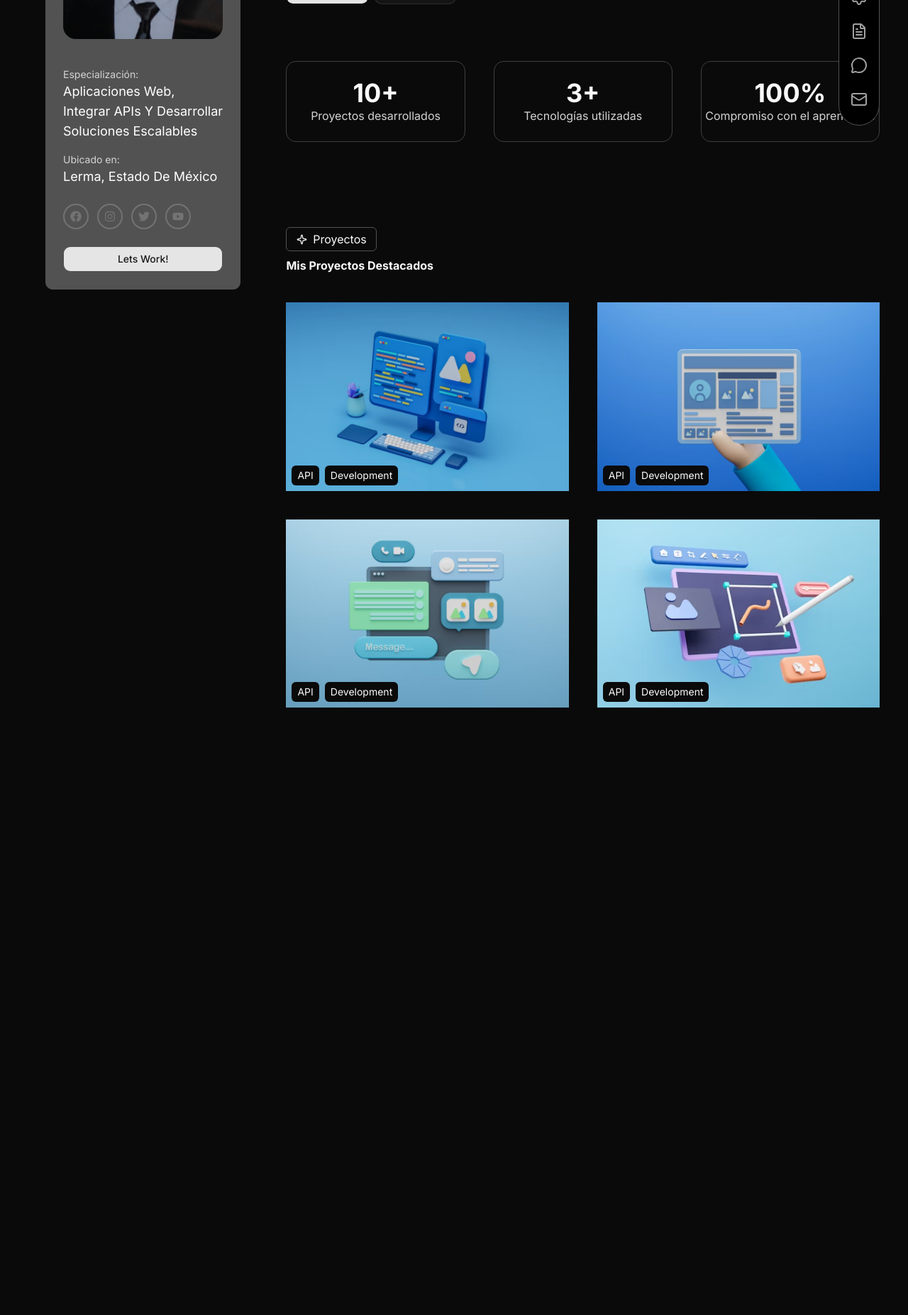
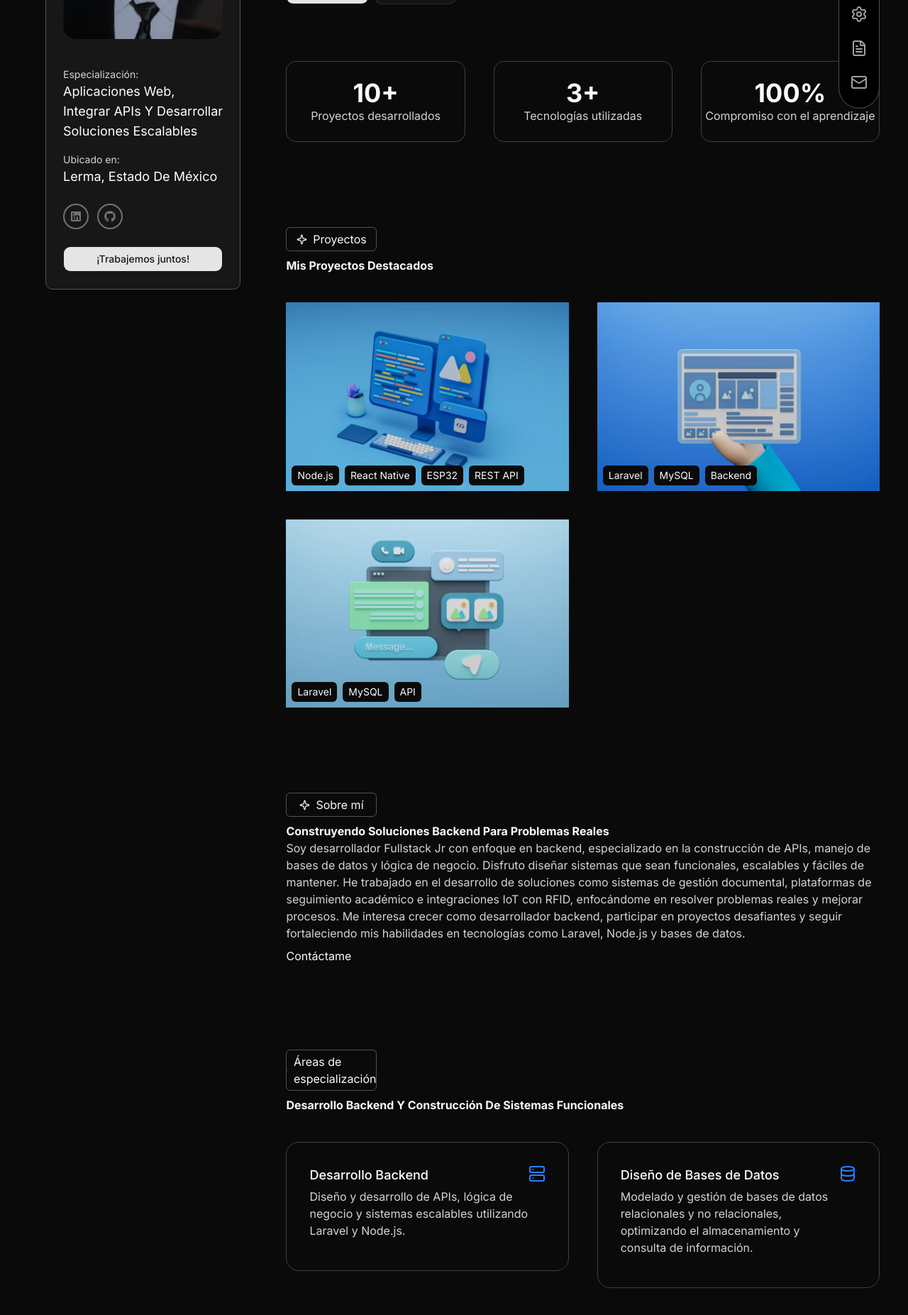
Before and after one commit to Yoval128/yoval.dev, a React (Vite) app: page / in a window 1280 px wide. Shown: the part 400-2253 px from the top of the page at 71% size. Before the commit the page ends 1437 px from the top, so only its background shows below. Built offline with nearby package versions, Linux system fonts and the light colour scheme.

Commit message:
feat: areas

```diff
--- a/src/App.tsx
+++ b/src/App.tsx
@@ -1,6 +1,10 @@
 import Hero from "@/components/Hero.tsx";
 import Stats from "@/components/Stats.tsx";
 import Projects from "@/components/Projects.tsx";
+import About from "@/components/About.tsx";
+import Areas from "@/components/Areas.tsx";
+import Contact from "@/components/Contact.tsx";
+import Resume from "@/components/Resume.tsx";
 
 export const App = () => {
     return (
@@ -9,6 +13,10 @@
             <Hero/>
             <Stats/>
             <Projects/>
+            <About/>
+            <Areas/>
+            <Resume/>
+            <Contact/>
         </main>
     )
 }
--- /dev/null
+++ b/src/components/About.tsx
@@ -0,0 +1,39 @@
+import {motion} from 'motion/react'
+import SectionHeader from "@/components/SectionHeader.tsx";
+import {fadeUp} from "@/lib/animations.ts";
+import {Button} from '@base-ui/react/button';
+
+const About = () => {
+    return (
+        <motion.section
+            initial="hidden"
+            whileInView='visible'
+            viewport={{once: true, amount: 0.3}}
+            className='mt-30 scroll-mt-10'
+            id='about'
+        >
+            <SectionHeader
+                subtitle='Sobre mí'
+                title='Construyendo soluciones backend para problemas reales'
+            />
+
+            <motion.p variants={fadeUp} className='text-neutral-300 mb-2'>
+                Soy desarrollador Fullstack Jr con enfoque en backend, especializado en la construcción de APIs, manejo
+                de bases de datos y lógica de negocio. Disfruto diseñar sistemas que sean funcionales, escalables y
+                fáciles de mantener.
+                He trabajado en el desarrollo de soluciones como sistemas de gestión documental, plataformas de
+                seguimiento académico e integraciones IoT con RFID, enfocándome en resolver problemas reales y mejorar
+                procesos.
+                Me interesa crecer como desarrollador backend, participar en proyectos desafiantes y seguir
+                fortaleciendo mis habilidades en tecnologías como Laravel, Node.js y bases de datos.
+            </motion.p>
+            <motion.div
+                variants={fadeUp}
+                transition={{delay: 0.2}}>
+                <Button className='mt5'>Contáctame</Button>
+            </motion.div>
+        </motion.section>
+    )
+}
+
+export default About;
--- /dev/null
+++ b/src/components/Areas.tsx
@@ -0,0 +1,39 @@
+import {motion} from 'motion/react';
+import SectionHeader from "@/components/SectionHeader.tsx";
+import {fadeUp, staggerContainer} from "@/lib/animations.ts";
+import {areas} from "@/constants";
+import AreasCard from "@/components/AreasCard.tsx";
+
+const Areas = () => {
+    return (
+        <motion.section
+            initial='hidden'
+            whileInView='visible'
+            viewport={{once: true, amount: 0.3}}
+            className='mt-30 scroll-mt-10 '
+            id='areas'>
+            <SectionHeader subtitle='Áreas de especialización'
+                           title='Desarrollo backend y construcción de sistemas funcionales'/>
+
+
+            <motion.div
+                initial='hidden'
+                whileInView='visible'
+                viewport={{once: true, amount: 0.3}}
+                variants={staggerContainer(0.5)}
+                className='grid md:grid-cols-2 gap-10 mt-10'>
+                {areas.map((areas) => (
+                    <motion.div
+                        key={areas.title}
+                        variants={fadeUp}>
+                        <AreasCard
+                        areas={areas}
+                        />
+                    </motion.div>
+                ))}
+
+            </motion.div>
+        </motion.section>
+    )
+}
+export default Areas;
--- /dev/null
+++ b/src/components/AreasCard.tsx
@@ -0,0 +1,20 @@
+import type {AreasType} from '@/types'
+
+const AreasCard = ({areas}: { areas: AreasType }) => {
+    return (
+        <div className="flex items-start justify-between rounded-2xl border border-neutral-700 p-8
+        hover:bg-zinc-900 transition-all duration-300
+        hover:border-primary relative">
+            <div>
+                <h3 className='text-lg font-medium text-white
+                mb-1'>{areas.title}</h3>
+                <p className='text-neutral-300 mb-3'>{areas.desc}</p>
+            </div>
+            <div className='shrink-0'>
+                {areas.icon}
+            </div>
+        </div>
+    )
+};
+
+export default AreasCard;
--- /dev/null
+++ b/src/components/Contact.tsx
@@ -0,0 +1,4 @@
+const Contact=()=>{
+    return <></>
+};
+export default Contact;
--- a/src/components/Profile.tsx
+++ b/src/components/Profile.tsx
@@ -4,7 +4,7 @@
 const Profile = () => {
     return (
         <aside className="max-w-3x1 border m-6
-        border-neutral-600 bg-neutral-600 text-white
+        border-neutral-600 bg-neutral-900 text-white
         p-6 rounded-lg lg:sticky lg:left-0  lg:w-96">
             <div className="flex flex-col gap-4">
                 <div className='flex items-center justify-between gap-x-10'>
@@ -13,11 +13,14 @@
                     </h1>
                     <p>Desarrollador FullStack Junior</p>
                 </div>
+
                 <img src="/hero-placeholder.jpg" alt="Profile" className='lg:w-96 rounded-2xl
                object-cover'/>
+
                 <div className="mt-6">
                     <p className="text-sm text-neutral-300">Especialización: </p>
-                    <p className="text-lg capitalize">Aplicaciones web, integrar APIs y desarrollar soluciones escalables</p>
+                    <p className="text-lg capitalize">Aplicaciones web, integrar APIs y desarrollar soluciones
+                        escalables</p>
                 </div>
                 <div>
                     <p className="text-sm text-neutral-300">Ubicado en:</p>
@@ -29,19 +32,20 @@
                         const Icon = social.icon;
                         return (
                             <a
-                            key={i}
-                            href={social.link}
-                            className='hover:text-primary border-2 border-neutral-500 p-2
+                                target="_blank"
+                                key={i}
+                                href={social.link}
+                                className='hover:text-primary border-2 border-neutral-500 p-2
                             rounded-full hover:border-primary
                             transition duration-200'
                             >
-                                <Icon clasName='size-5' />
+                                <Icon clasName='size-5'/>
                             </a>
                         )
                     })}
                 </div>
                 <Button className='mt-2' size='lg'>
-                    Lets Work!
+                    ¡Trabajemos juntos!
                 </Button>
             </div>
         </aside>
--- /dev/null
+++ b/src/components/Resume.tsx
@@ -0,0 +1,4 @@
+const Resume=()=>{
+    return <></>
+}
+export default Resume;
--- a/src/components/Sidebar.tsx
+++ b/src/components/Sidebar.tsx
@@ -43,7 +43,7 @@
                     </nav>
 
                     <div className="mt-30">
-                        <p className="pb-2">Sociales</p>
+                        <p className="pb-2">Redes Sociales</p>
                         <div className="flex gap-3 text-neutral-500">
                             {socialLinks.map((social, i) => {
                                 const Icon = social.icon;
--- a/src/constants/index.tsx
+++ b/src/constants/index.tsx
@@ -7,10 +7,10 @@
  * Types
  */
 import type {
+    AreasType,
     ExperienceType,
     LinksType,
     ProjectType,
-    ServiceType,
     StatsType,
     TestimonialsType,
     ToolsType,
@@ -20,150 +20,145 @@
  * Assets
  */
 import {
-    Briefcase,
+    Briefcase, Cpu, Database,
     FileText,
     Globe,
     Home,
-    Layers,
     Mail,
-    MessageCircle,
-    Palette,
-    Rocket,
+    Server,
     Settings,
-    Smartphone,
     User,
 } from 'lucide-react';
 
-import { FaFacebook, FaInstagram, FaTwitter, FaYoutube } from 'react-icons/fa';
+import {FaGithub, FaLinkedin} from 'react-icons/fa';
 
 const navLinks: LinksType[] = [
-    { label: 'Home', link: '#hero', icon: Home },
     {
-        label: 'Projects',
+        label: 'Index',
+        link: '#hero',
+        icon: Home
+    },
+    {
+        label: 'Projectos',
         link: '#projects',
         icon: Briefcase,
     },
-    { label: 'About', link: '#about', icon: User },
     {
-        label: 'Services',
-        link: '#services',
+        label: 'Sobre mí',
+        link: '#about',
+        icon: User
+    },
+    {
+        label: 'Areas',
+        link: '#areas',
         icon: Settings,
     },
-    { label: 'Resume', link: '#resume', icon: FileText },
     {
-        label: 'Reviews',
-        link: '#testimonials',
-        icon: MessageCircle,
+        label: 'Cv',
+        link: '#currículum',
+        icon: FileText
     },
-    { label: 'Contact', link: '#contact', icon: Mail },
+
+    {
+        label: 'Contacto',
+        link: '#contact',
+        icon: Mail
+    },
 ];
 
 const socialLinks: LinksType[] = [
     {
-        icon: FaFacebook,
-        label: 'Facebook',
-        link: '/#',
+        icon: FaLinkedin,
+        label: 'LinkedIn',
+        link: 'https://www.linkedin.com/in/yoval128/',
     },
     {
-        icon: FaInstagram,
-        label: 'Instagram',
-        link: '/#',
-    },
-    {
-        icon: FaTwitter,
-        label: 'Twitter',
-        link: '/#',
-    },
-    {
-        icon: FaYoutube,
-        label: 'Youtube',
-        link: '/#',
+        icon: FaGithub,
+        label: 'GitHub',
+        link: 'https://github.com/Yoval128',
     },
 ];
+
 
 const projectsData: ProjectType[] = [
     {
         imgSrc: '/images/project-ph-1.jpeg',
-        title: 'Full stack music app',
-        tags: ['API', 'Development'],
-        projectLink: 'https://musify-5al0.onrender.com/',
+        title: 'Sistema de control de acceso RFID (IoT)',
+        tags: ['Node.js', 'React Native', 'ESP32', 'REST API'],
+        projectLink: 'https://tu-link-rfid.com',
     },
     {
         imgSrc: '/images/project-ph-2.jpeg',
-        title: 'Full stack music app',
-        tags: ['API', 'Development'],
-        projectLink: 'https://musify-5al0.onrender.com/',
+        title: 'Sistema de gestión documental',
+        tags: ['Laravel', 'MySQL', 'Backend'],
+        projectLink: 'https://tu-link-documental.com',
     },
     {
         imgSrc: '/images/project-ph-3.jpeg',
-        title: 'Full stack music app',
-        tags: ['API', 'Development'],
-        projectLink: 'https://musify-5al0.onrender.com/',
-    },
-    {
-        imgSrc: '/images/project-ph-4.jpeg',
-        title: 'Full stack music app',
-        tags: ['API', 'Development'],
-        projectLink: 'https://musify-5al0.onrender.com/',
+        title: 'Sistema de seguimiento académico',
+        tags: ['Laravel', 'MySQL', 'API'],
+        projectLink: 'https://tu-link-academico.com',
     },
 ];
 
 const education: ExperienceType[] = [
     {
-        year: '2018 – 2020',
-        title: 'Bachelor of Computer Science',
-        institute: 'National University of Technology',
-        desc: 'Focused on front-end development, UI design, and web application architecture.',
+        year: '2025 – Actualidad',
+        title: 'Ingeniería en Desarrollo y Gestión de Software',
+        institute: 'Universidad Tecnológica del Valle de Toluca (UTVT)',
+        desc: 'Formación en desarrollo de software con enfoque en backend, APIs, bases de datos y arquitectura de sistemas. Participación en proyectos enfocados en la resolución de problemas reales.',
     },
     {
-        year: '2021 – 2022',
-        title: 'Frontend Development Bootcamp',
-        institute: 'Udemy / Online Course',
-        desc: 'Learned modern JavaScript, React, and responsive UI patterns through real-world projects.',
+        year: '2023 – 2025',
+        title: 'Técnico Superior Universitario en Desarrollo de Software Multiplataforma',
+        institute: 'Universidad Tecnológica del Valle de Toluca (UTVT)',
+        desc: 'Desarrollo de aplicaciones web y móviles utilizando tecnologías como Laravel, Node.js y React. Implementación de APIs REST, manejo de bases de datos relacionales y no relacionales.',
     },
     {
-        year: '2023',
-        title: 'Advanced UI/UX Design Course',
-        institute: 'Design+Code',
-        desc: 'Explored advanced design systems, motion design, and accessibility best practices.',
+        year: '2016 – 2019',
+        title: 'Técnico en Programación',
+        institute: 'Colegio de Estudios Científicos y Tecnológicos del Estado de México',
+        desc: 'Fundamentos de programación, desarrollo web, bases de datos y sistemas operativos. Primer acercamiento al desarrollo de software y resolución de problemas lógicos.',
     },
 ];
 
 const experience: ExperienceType[] = [
     {
-        year: '2021 – 2022',
-        title: 'Frontend Developer Intern',
-        institute: 'PixelForge Studio',
-        desc: 'Built and optimized responsive websites, collaborating closely with designers and backend teams.',
+        year: 'Sep 2025 – Actualidad',
+        title: 'Desarrollador de Software (Educación Dual)',
+        institute: 'Programa de Educación Dual',
+        desc: 'Participación en el desarrollo, mantenimiento y mejora de sistemas institucionales. Corrección de errores, optimización de procesos y documentación técnica. Colaboración en la implementación de mejoras para facilitar el uso y funcionamiento de las plataformas.',
     },
     {
-        year: '2022 – Present',
-        title: 'UI Engineer',
-        institute: 'Freelance / Remote Work',
-        desc: 'Designed and developed web interfaces for SaaS startups using React, Tailwind, and Figma.',
+        year: 'Ene 2025 – Abr 2025',
+        title: 'Desarrollador Fullstack (Proyecto RFID + IoT)',
+        institute: 'Proyecto académico',
+        desc: 'Desarrollo de aplicación móvil con React Native integrada con un backend en Node.js y dispositivos ESP32. Implementación de autenticación mediante RFID/NFC, así como funcionalidades de gestión de datos, filtros y dashboards por usuario.',
+    },
+    {
+        year: 'Sep 2024 – Dic 2024',
+        title: 'Desarrollador Backend (Laravel)',
+        institute: 'Proyecto en entorno gubernamental',
+        desc: 'Desarrollo de sistema de gestión documental utilizando Laravel y MySQL. Implementación de roles y permisos, diseño de base de datos y lógica backend para la digitalización y organización de documentos institucionales.',
     },
 ];
 
 const tools: ToolsType[] = [
     {
-        label: 'Figma',
-        imgSrc: '/images/tools/figma.svg',
+        label: 'JavaScript',
+        imgSrc: '/images/tools/javascript.svg',
     },
     {
-        label: 'CSS',
-        imgSrc: '/images/tools/css3.svg',
-    },
-    {
-        label: 'Tailwind CSS',
-        imgSrc: '/images/tools/tailwindcss.svg',
+        label: 'TypeScript',
+        imgSrc: '/images/tools/typescript.svg',
     },
     {
         label: 'React',
         imgSrc: '/images/tools/react.svg',
     },
     {
-        label: 'JavaScript',
-        imgSrc: '/images/tools/javascript.svg',
+        label: 'React Native',
+        imgSrc: '/images/tools/react.svg', // puedes cambiarlo si tienes icono propio
     },
     {
         label: 'Node.js',
@@ -174,44 +169,65 @@
         imgSrc: '/images/tools/expressjs.svg',
     },
     {
-        label: 'Mongodb',
+        label: 'Laravel',
+        imgSrc: '/images/tools/laravel.svg',
+    },
+    {
+        label: 'PHP',
+        imgSrc: '/images/tools/php.svg',
+    },
+    {
+        label: 'MySQL',
+        imgSrc: '/images/tools/mysql.svg',
+    },
+    {
+        label: 'SQL Server',
+        imgSrc: '/images/tools/sqlserver.svg',
+    },
+    {
+        label: 'MongoDB',
         imgSrc: '/images/tools/mongodb.svg',
+    },
+    {
+        label: 'Tailwind CSS',
+        imgSrc: '/images/tools/tailwindcss.svg',
+    },
+    {
+        label: 'Git',
+        imgSrc: '/images/tools/git.svg',
+    },
+    {
+        label: 'GitHub',
+        imgSrc: '/images/tools/github.svg',
+    },
+    {
+        label: 'Linux',
+        imgSrc: '/images/tools/linux.svg',
     },
 ];
 
-const services: ServiceType[] = [
+const areas: AreasType[] = [
     {
-        title: 'Brand Identity',
-        desc: 'I craft modern visual identities that help brands stand out through strong typography, colors, and minimal design.',
-        projects: '32 Projects',
-        icon: <Palette className='h-6 w-6 text-green-400' />,
+        title: 'Desarrollo Backend',
+        desc: 'Diseño y desarrollo de APIs, lógica de negocio y sistemas escalables utilizando Laravel y Node.js.',
+        icon: <Server className='h-6 w-6 text-blue-500'/>,
     },
     {
-        title: 'UI/UX Design',
-        desc: 'Designing clean, intuitive, and user-friendly interfaces that improve user experience and boost conversions.',
-        projects: '47 Projects',
-        icon: <Layers className='h-6 w-6 text-green-400' />,
+        title: 'Diseño de Bases de Datos',
+        desc: 'Modelado y gestión de bases de datos relacionales y no relacionales, optimizando el almacenamiento y consulta de información.',
+        icon: <Database className='h-6 w-6 text-blue-500'/>,
     },
     {
-        title: 'Web Development',
-        desc: 'Building high-performance, SEO-friendly websites using Next.js, Tailwind, and modern web technologies.',
-        projects: '58 Projects',
-        icon: <Globe className='h-6 w-6 text-green-400' />,
+        title: 'Desarrollo Fullstack',
+        desc: 'Construcción de aplicaciones completas integrando frontend con React y backend mediante APIs REST.',
+        icon: <Globe className='h-6 w-6 text-blue-500'/>,
     },
     {
-        title: 'Mobile App Design',
-        desc: 'Creating pixel-perfect app interfaces optimized for both iOS and Android devices with smooth usability.',
-        projects: '21 Projects',
-        icon: <Smartphone className='h-6 w-6 text-green-400' />,
-    },
-    {
-        title: 'Product Launch Strategy',
-        desc: 'Helping startups prepare their digital products for launch with design systems, marketing pages, and assets.',
-        projects: '15 Projects',
-        icon: <Rocket className='h-6 w-6 text-green-400' />,
+        title: 'Integración IoT',
+        desc: 'Conexión de dispositivos físicos (ESP32, RFID/NFC) con sistemas backend para automatización y control en tiempo real.',
+        icon: <Cpu className='h-6 w-6 text-blue-500'/>,
     },
 ];
-
 const statsData: StatsType[] = [
     {
         number: '10+',
@@ -229,24 +245,10 @@
 
 const testimonials: TestimonialsType[] = [
     {
-        name: 'Alex Tomato',
-        role: 'Brand Manager at Instant Design',
-        image: 'https://randomuser.me/api/portraits/men/32.jpg',
-        text: 'Working with David was an absolute pleasure. His attention to detail, creative insights, and ability to translate complex ideas into stunning visuals truly set him apart. He consistently went above and beyond to ensure the project exceeded expectations.',
-        link: '#',
-    },
-    {
-        name: 'Sara Bloom',
-        role: 'Founder at Bloom Agency',
-        image: 'https://randomuser.me/api/portraits/women/65.jpg',
-        text: 'David brought my brand vision to life better than I could have imagined. He is not only professional and highly skilled but also incredibly responsive and collaborative. Every aspect of the project was handled with precision and creativity.',
-        link: '#',
-    },
-    {
-        name: 'John Park',
-        role: 'CEO at PixelFlow',
-        image: 'https://randomuser.me/api/portraits/men/45.jpg',
-        text: 'From UI/UX design to front-end implementation, David handled every detail flawlessly. His problem-solving skills, innovative approach, and dedication made the entire process smooth and enjoyable. I would highly recommend him for any design-driven project.',
+        name: '',
+        role: '',
+        image: '',
+        text: '',
         link: '#',
     },
 ];
@@ -257,7 +259,7 @@
     education,
     experience,
     tools,
-    services,
+    areas,
     navLinks,
     statsData,
     testimonials,
--- a/src/types/index.tsx
+++ b/src/types/index.tsx
@@ -19,10 +19,9 @@
     desc: string;
 };
 
-export type ServiceType = {
+export type AreasType = {
     title: string;
     desc: string;
-    projects: string;
     icon: JSX.Element;
 };
 
```
